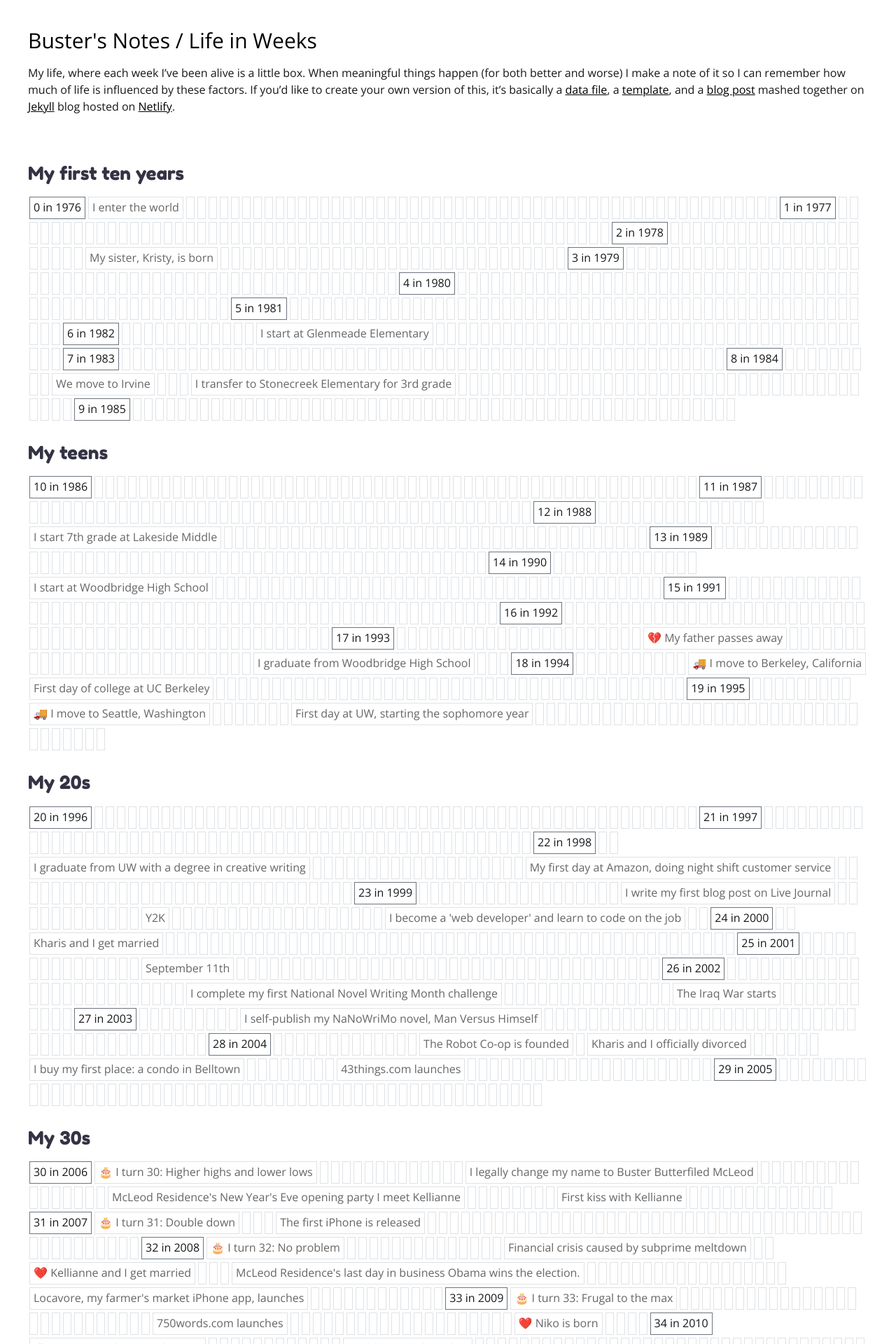
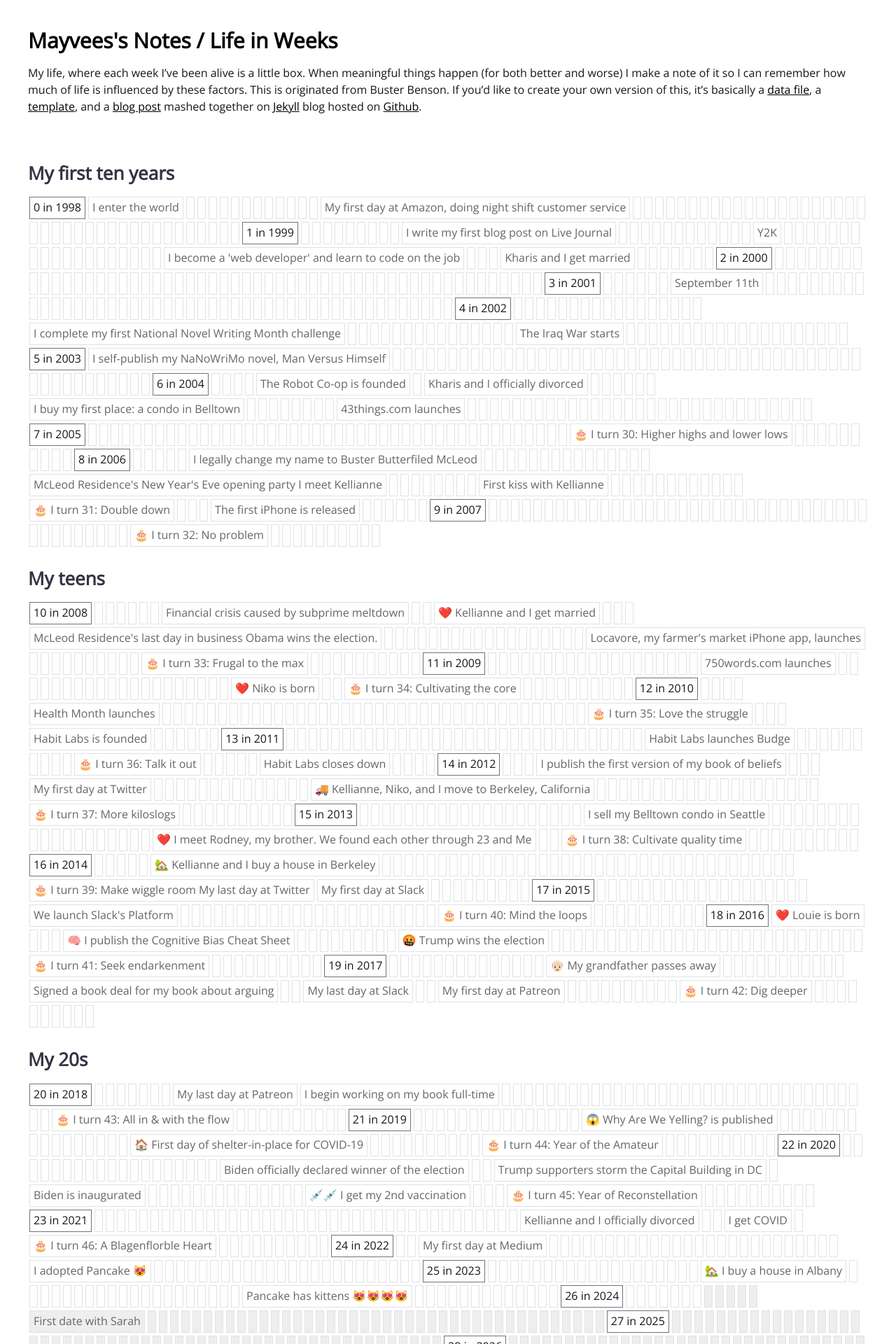
Before and after one commit to mayvees317/mayvees-notes, a Jekyll site: the page built from _pages/index.md, in a window 1280 px wide. Shown: the top 1920 px of the page at 70% size. Built offline with Jekyll 4.4.1, drawn with Linux system fonts in a browser that asks for light colours; nearby versions of some CDN libraries; a script that is not in the unit is left out; some of the changed text lies outside the part shown.

Commit message:
change data

```diff
--- a/_config.yml
+++ b/_config.yml
@@ -1,6 +1,6 @@
-site: Buster's Notes
-url: https://busterbenson.com
-title: Buster's Notes
+site: Mayvees's Notes
+# url: https://busterbenson.com
+title: Mayvees's Notes
 description: Notes
 permalink: pretty
 
--- a/_data/life-in-weeks.yml
+++ b/_data/life-in-weeks.yml
@@ -1,12 +1,7 @@
-'1976-05-28':
+'1998-07-31':
   - name: "I enter the world"
-    desc: "Born at Hoag Hospital in Newport Beach California. 1976 was the year of the Dragon, Play That Funky Music and Rocky were top of the charts, and Gerald Ford was president. I'm a gemini, which of course doesn't mean anything. My mom collected bicentennial quarters to commemorate my birth year, since it was also the 200th birthday of America."
+    desc: "Born in Thanh Hoa city in Viet Nam. July 31st is the birthday of Harry Potter as well. I'm a Tiger, at the same time a Leo, which constitutes my stubbornness "
     category: "self"
-
-'1978-10-29':
-  - name: "My sister, Kristy, is born"
-    category: "family"
-    tags: ['kristy']
 
 '1982-08-25':
   - name: "I start at Glenmeade Elementary"
--- a/_pages/index.md
+++ b/_pages/index.md
@@ -2,8 +2,8 @@
 title 			: Life in Weeks
 layout			: life-in-weeks
 datafile		:	life-in-weeks
-start_date	: 1976-05-28
-end_year		: 2076
+start_date	: 1998-07-31
+end_year		: 2078
 ---
 
-My life, where each week I've been alive is a little box. When meaningful things happen (for both better and worse) I make a note of it so I can remember how much of life is influenced by these factors. If you'd like to create your own version of this, it's basically a [data file](https://github.com/busterbenson/notes/blob/master/_data/life-in-weeks.yml), a [template](https://github.com/busterbenson/notes/blob/master/_layouts/life-in-weeks.html), and a [blog post](https://github.com/busterbenson/notes/blob/master/_pages/life-in-weeks.md) mashed together on [Jekyll](https://jekyllrb.com/) blog hosted on [Netlify](https://www.netlify.com/).
+My life, where each week I've been alive is a little box. When meaningful things happen (for both better and worse) I make a note of it so I can remember how much of life is influenced by these factors. This is originated from Buster Benson. If you'd like to create your own version of this, it's basically a [data file](https://github.com/busterbenson/notes/blob/master/_data/life-in-weeks.yml), a [template](https://github.com/busterbenson/notes/blob/master/_layouts/life-in-weeks.html), and a [blog post](https://github.com/busterbenson/notes/blob/master/_pages/life-in-weeks.md) mashed together on [Jekyll](https://jekyllrb.com/) blog hosted on [Github](https://github.com/).
--- a/_sass/_main.scss
+++ b/_sass/_main.scss
@@ -175,9 +175,9 @@ blockquote {
 h1,h2,h3,h4,h5 {
 	line-height: 1.2em;
 	margin: 1rem 0;
-	font-weight: 400;
+	font-weight: 600;
 	font-size: 26px;
-	font-family: "Fredoka One", "Open Sans", sans-serif;
+	font-family: "Open Sans", sans-serif;
 }
 
 h1 {
```
Also changed, not shown: assets/favicon.jpg.
